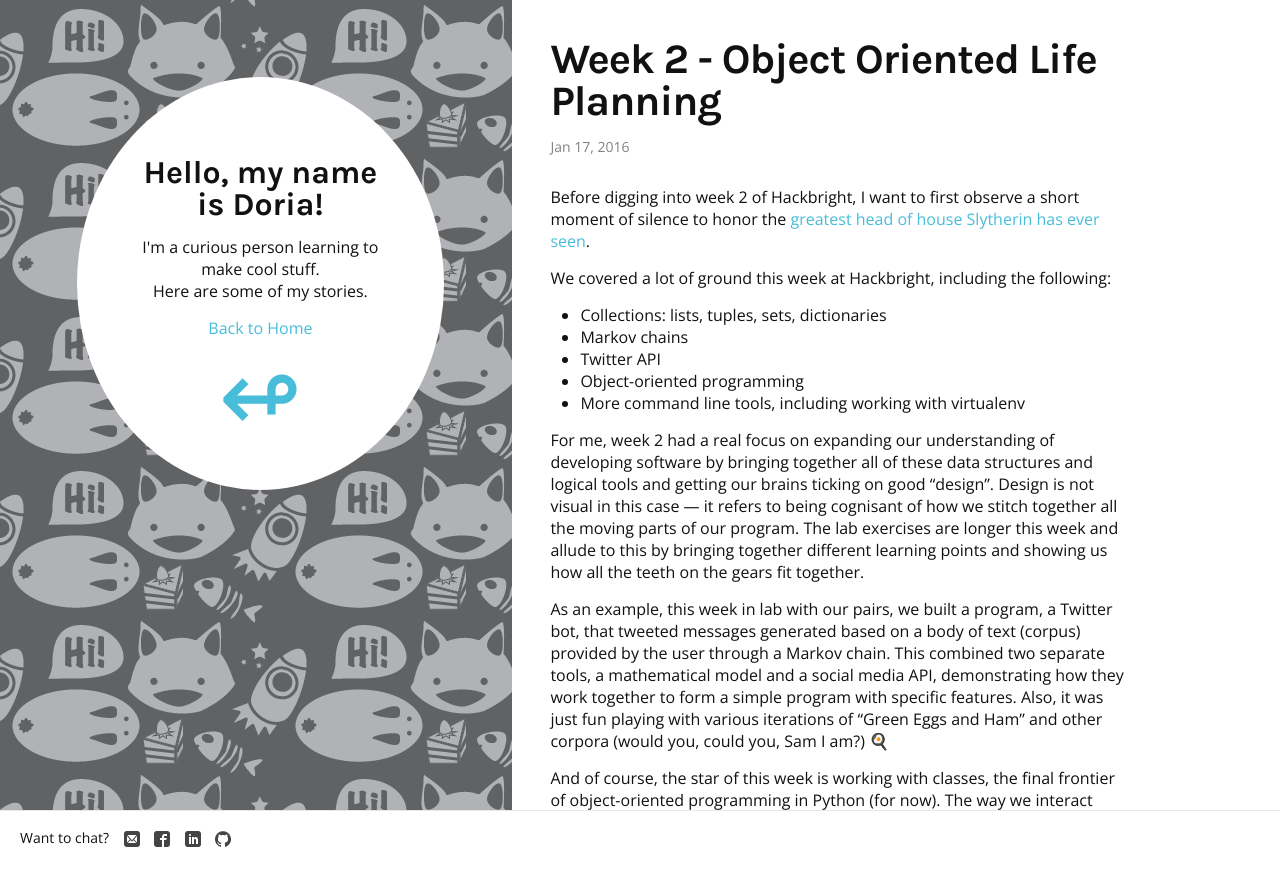
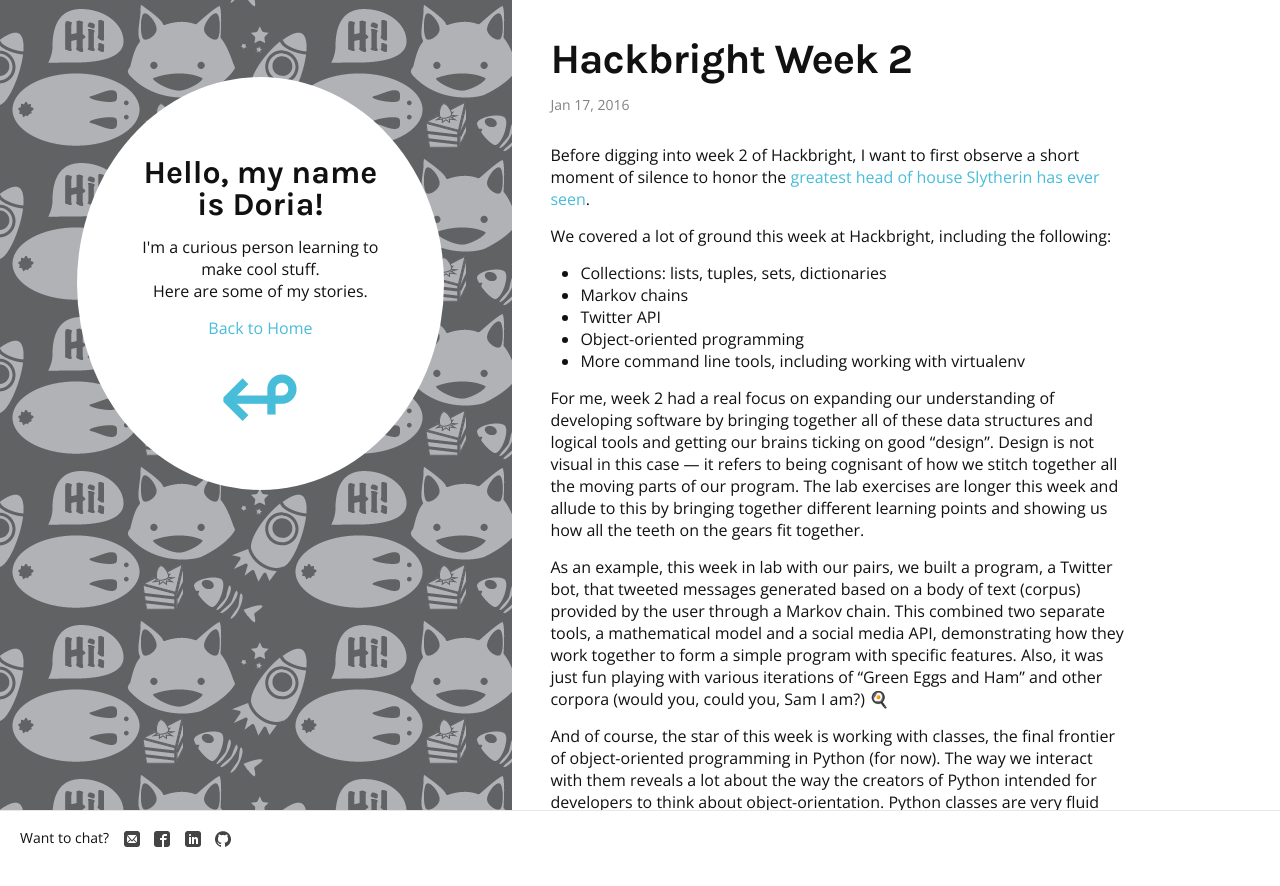
Before and after one commit to doriable/doriable.github.io, a Jekyll site: the page built from _posts/2016-01-14-week-2.markdown, in a window 1280 px wide and 900 px high. Shown: the top 886 px of the window. Built offline with Jekyll 4.4.1, drawn with Linux system fonts in a browser that asks for light colours; comment, search, counter and statistics services are not loaded.

Commit message:
Week 2 post title change

```diff
--- a/_posts/2016-01-14-week-2.markdown
+++ b/_posts/2016-01-14-week-2.markdown
@@ -1,6 +1,6 @@
 ---
 layout: post
-title:  "Week 2 - Object Oriented Life Planning"
+title:  "Hackbright Week 2"
 date:   2016-01-17 10:00:00 -0800
 comments: true
 categories: life update, work, Hackbright
```
